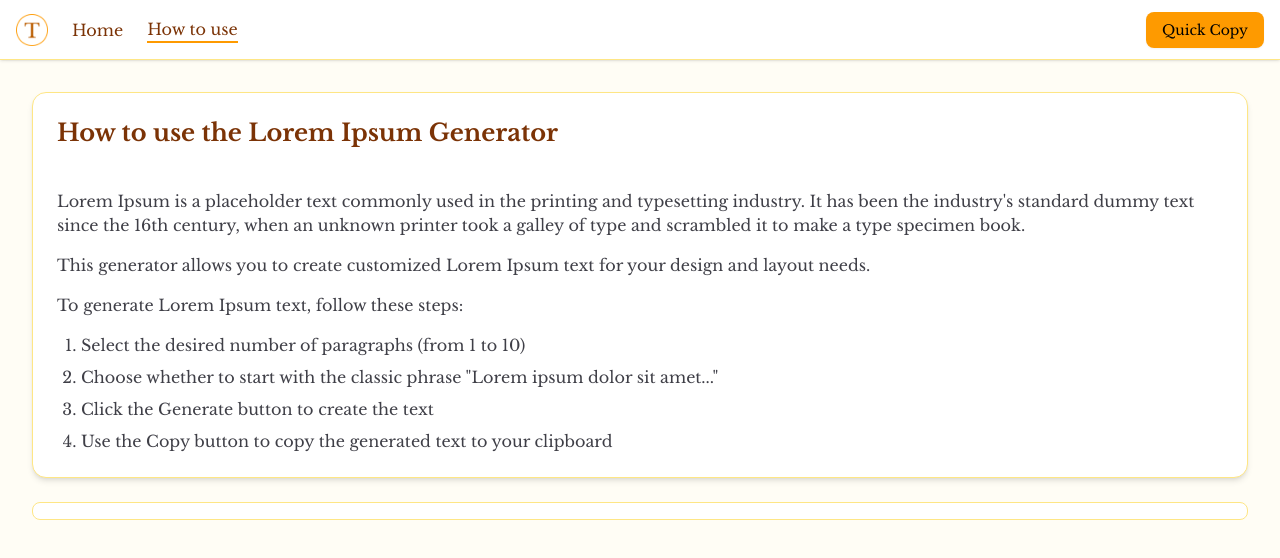
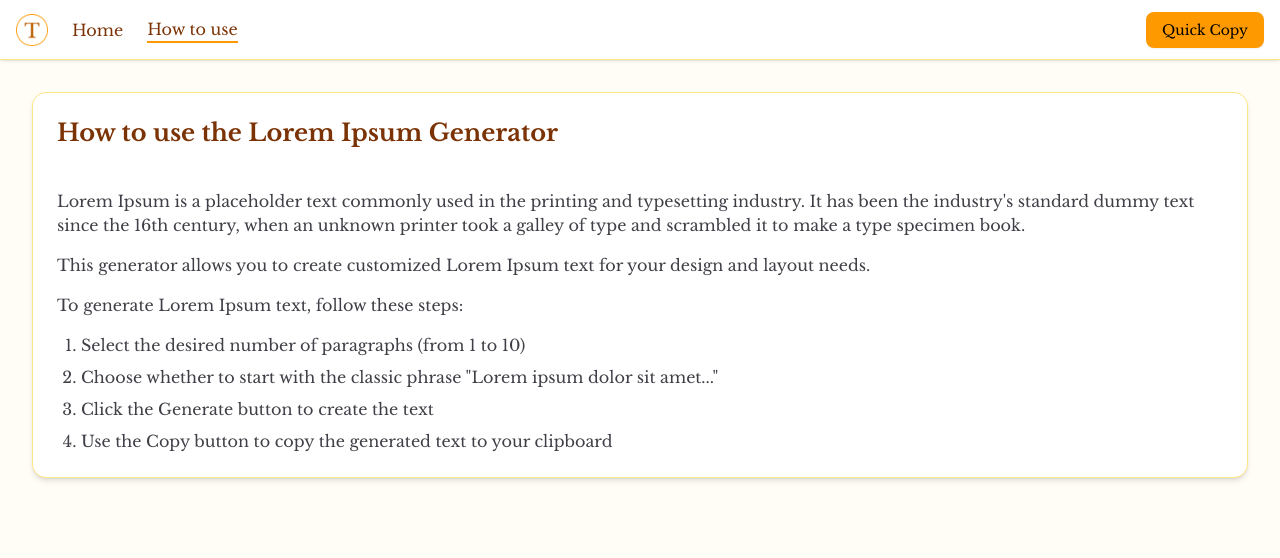
Before and after one commit to Dargouls/lorem-ipsum, a Next.js app: page /en/how-to in a window 1280 px wide. Shown: the top 558 px of the page. Built offline with nearby package versions, Linux system fonts and the light colour scheme.

Commit message:
refactor: remove ads in tutorial

```diff
--- a/src/app/[locale]/how-to/page.tsx
+++ b/src/app/[locale]/how-to/page.tsx
@@ -1,6 +1,5 @@
 'use client';
 
-import AdComponent from '@/components/AdComponnet/AdComponent';
 import { Card } from '@/components/ui/card';
 
 import { locales } from '@/middleware';
@@ -75,9 +74,9 @@ function HowToContent() {
 					</Card>
 
 					{/* Anúncio na página de Como Utilizar */}
-					<div className='mt-6 w-full overflow-hidden rounded-md border border-amber-200 bg-white p-2'>
+					{/* <div className='mt-6 w-full overflow-hidden rounded-md border border-amber-200 bg-white p-2'>
 						<AdComponent adSlot='4218034888' />
-					</div>
+					</div> */}
 				</div>
 			</div>
 		</div>
```
